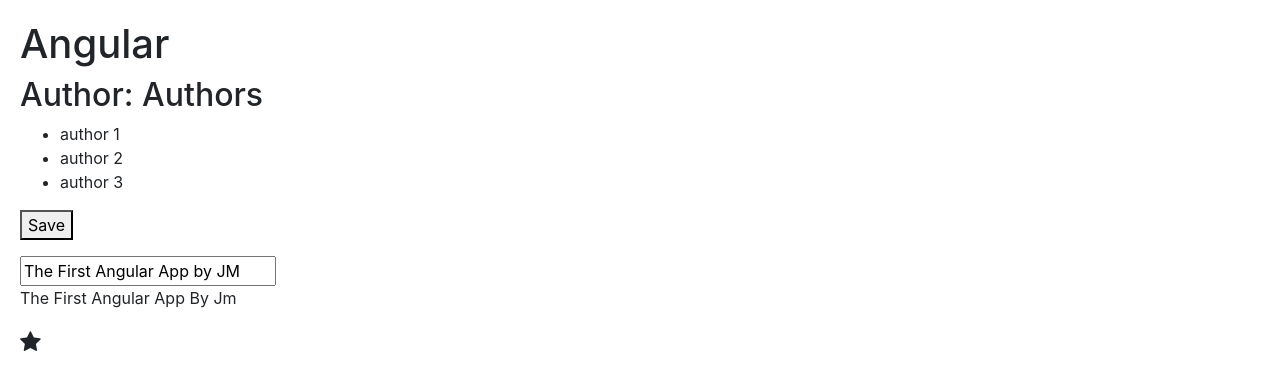
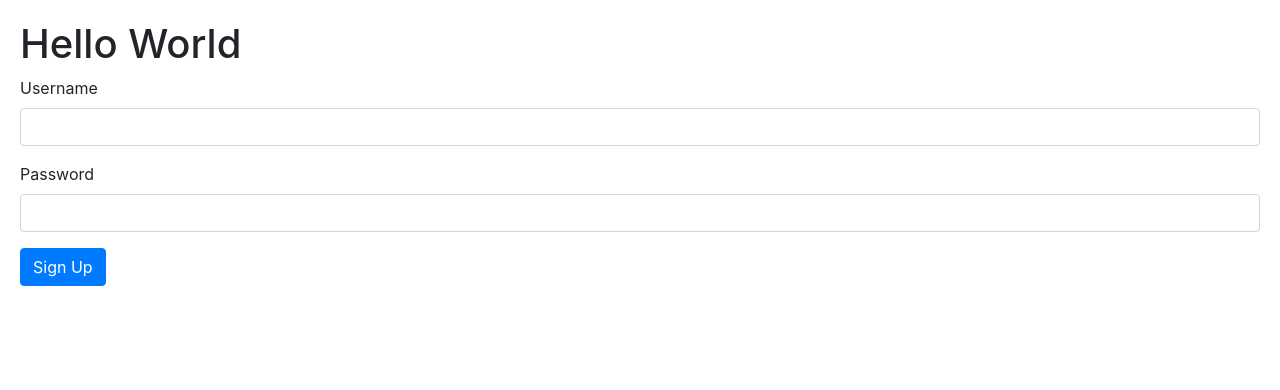
Before and after one commit to VanCowboy/udemy_angular, an Angular app: page / in a window 1280 px wide. Shown: the top 390 px of the page. Built offline with nearby package versions, Linux system fonts and the light colour scheme.

Commit message:
Validation Methods

```diff
--- a/src/app/app.component.html
+++ b/src/app/app.component.html
@@ -1,7 +1,2 @@
-<h1>Angular</h1>
-<app-authors></app-authors>
-<app-courses></app-courses><p>
-<p><input type="text" [(ngModel)]="title">
-<br>
-{{ title | titleCase }}</p>
-<app-favorite></app-favorite>
+<h1>Hello World</h1>
+<signup-form></signup-form>
--- a/src/app/favorite/favorite.component.ts
+++ b/src/app/favorite/favorite.component.ts
@@ -1,20 +1,21 @@
-import { Component, OnInit } from '@angular/core';
+import { Component, OnInit, Input, Output, EventEmitter, ViewEncapsulation } from '@angular/core';
 
 @Component({
   selector: 'app-favorite',
   templateUrl: './favorite.component.html',
-  styleUrls: ['./favorite.component.css']
+  styleUrls: ['./favorite.component.css'],
+  encapsulation: ViewEncapsulation.None
 })
-export class FavoriteComponent implements OnInit {
-  isFavorite: boolean;
+export class FavoriteComponent {
+  isSelected: boolean;
   title: string;
-  constructor() { }
-
-  ngOnInit() {
-  }
 
   onClick() {
-    this.isFavorite = !this.isFavorite;
+    this.isSelected = !this.isSelected;
+    //this.onClick.emit({newValue: this.isSelected});
   }
+}
 
+export interface FavoriteChangeEventArgs{
+  newValue: boolean;
 }
--- /dev/null
+++ b/src/app/input-format.directive.ts
@@ -0,0 +1,10 @@
+import { Directive } from '@angular/core';
+
+@Directive({
+  selector: '[appInputFormat]'
+})
+export class InputFormatDirective {
+
+  constructor() { }
+
+}
--- /dev/null
+++ b/src/app/signup-form/signup-form.component.html
@@ -0,0 +1,22 @@
+<form [formGroup]="form">
+    <div class="form-group">
+        <label for="username">Username</label>
+        <input formControlName="username" id="username" type="text" class="form-control">
+        <div *ngIf="username.pending">Checking validation....</div>
+        <div *ngIf="username.touched && username.invalid" class="alert alert-danger">
+            <div *ngIf="username.errors.required">Username is a required field!</div>
+            <div *ngIf="username.errors.minlength">Username must be {{username.errors.minlength.requiredLength}} characters long! </div>
+            <div *ngIf="username.errors.cannotContainSpace">Username cannot contain spaces!</div>
+            <div *ngIf="username.errors.shouldBeUnique">Username is already taken!</div>
+        </div>
+    </div>
+    <div class="form-group">
+        <label for="password">Password</label>
+        <input formControlName="password" id="password" type="text" class="form-control">
+        <div *ngIf="form.get('password').touched && form.get('password').invalid" class='alert alert-danger'>
+            <div *ngIf="password.errors.required">Password is a required field!</div>
+            <div *ngIf="password.errors.minlength">Password must be {{password.errors.minlength.requiredLength}} characters long! </div>
+        </div>
+    </div>
+    <button class="btn btn-primary" type="submit">Sign Up</button>
+</form>
--- /dev/null
+++ b/src/app/signup-form/signup-form.component.ts
@@ -0,0 +1,25 @@
+import { Component } from '@angular/core';
+import { FormGroup, FormControl, Validators } from '@angular/forms';
+import { UsernameValidators } from './username.validators';
+
+@Component({
+  selector: 'signup-form',
+  templateUrl: './signup-form.component.html',
+  styleUrls: ['./signup-form.component.css']
+})
+export class SignupFormComponent {
+  form = new FormGroup({
+    username: new FormControl('', [
+      Validators.required,
+      Validators.minLength(3),
+      UsernameValidators.cannotContainSpace],
+      UsernameValidators.shouldBeUnique),
+    password: new FormControl('', [Validators.required, Validators.minLength(3)])
+  });
+  get username() {
+    return this.form.get('username');
+  }
+  get password() {
+    return this.form.get('password');
+  }
+}
--- /dev/null
+++ b/src/app/signup-form/username.validators.ts
@@ -0,0 +1,20 @@
+import { AbstractControl, ValidationErrors } from '@angular/forms';
+
+export class UsernameValidators {
+    static cannotContainSpace(control: AbstractControl): ValidationErrors | null {
+        if ((control.value as string).indexOf(' ') >= 0) {
+            return { cannotContainSpace: true };
+        }
+        return null;
+    }
+    static shouldBeUnique(control: AbstractControl): Promise<ValidationErrors | null> {
+        // tslint:disable-next-line:no-shadowed-variable
+        return new Promise((resolve, reject) => {
+            setTimeout(() => {
+                if (control.value === 'john') {
+                    resolve({ shouldBeUnique: true });
+                } else { resolve(null); }
+            }, 2000);
+        });
+    }
+}
```
Also changed, not shown: src/app/app.module.ts (+8 -3 lines), src/app/signup-form/signup-form.component.css (added), 2 other files (tests, documents, lock files or other folders).
